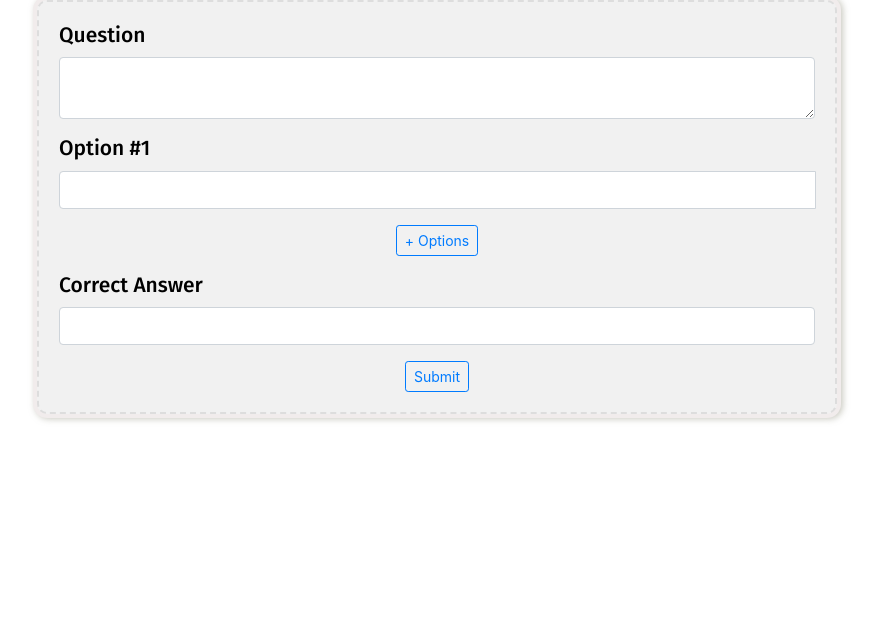
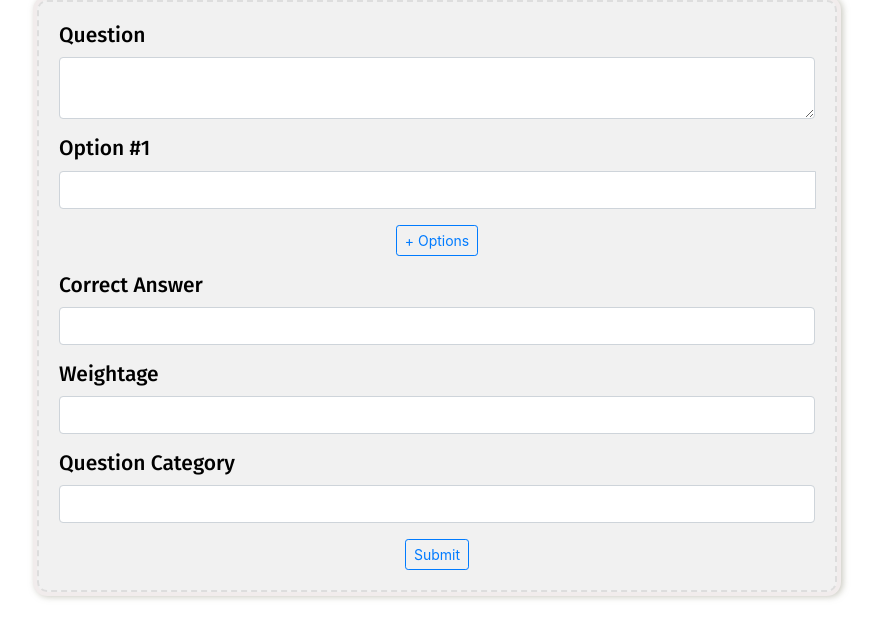
Before and after one commit to iamaswathi/Quiz, a React (Create React App) app in the folder quiz/: page / in a window 1280 px wide. Shown: the top 638 px of the page, without its empty margins (203-1080 px from the left). Built offline with nearby package versions, Linux system fonts and the light colour scheme.

Commit message:
pass data from child to parent form

```diff
--- a/quiz/src/components/add-new.component.js
+++ b/quiz/src/components/add-new.component.js
@@ -4,8 +4,12 @@ import FormItems from "./add-questions.component";
 export default class AddNewQuestion extends Component {
   constructor(props) {
     super(props);
-    this.state = { question: '', answerOptions: ['input-0'], correctAnswer: '',
-    weightage: 0, counter: 0 };
+    this.state = {
+      question: '',
+      answerOptions: [],
+      correctAnswer: '',
+      weightage: 0,
+      category: '' };
     this.handleSubmit = this.handleSubmit.bind(this);
   }
 
@@ -17,14 +21,15 @@ export default class AddNewQuestion extends Component {
 
   handleSubmit = (e) => {
     e.preventDefault();
-    console.log(e.target);
-    // console.log(e.target.FormItems);
-    console.log(JSON.stringify(this.state));
     console.log('Form Value Changed -> ', this.state);
   }
-  handleToUpdate = (someArg) => {
-    alert('We pass argument from Child to Parent: ' + someArg);
-}
+
+  handleToUpdateParentByChild = (someArg) => {
+    console.log('We pass argument from Child to Parent: ' , someArg);
+    this.setState({
+      answerOptions: someArg
+    });
+  }
 
     render() {
         return (
@@ -34,12 +39,19 @@ export default class AddNewQuestion extends Component {
                   <label htmlFor="question" className="pull-left">Question</label>
                   <textarea className="form-control" name="question" />
                 </div>
-                {/* {this.state.answerOptions.map(input => <FormItems key={input} />)} */}
-                <FormItems handleToUpdate = {this.handleToUpdate}/>
+                <FormItems handleToUpdateParentByChild = {this.handleToUpdateParentByChild}/>
 
                 <div className="form-group">
                   <label htmlFor="correctAnswer" className="pull-left">Correct Answer</label>
                   <input type="text" className="form-control" name="correctAnswer" />
+                </div>
+                <div className="form-group">
+                  <label htmlFor="weightage" className="pull-left">Weightage</label>
+                  <input type="number" className="form-control" name="weightage" />
+                </div>
+                <div className="form-group">
+                  <label htmlFor="category" className="pull-left">Question Category</label>
+                  <input type="number" className="form-control" name="category" />
                 </div>
 
                 <button type="submit" className="btn btn-outline-primary btn-sm" >Submit</button>
--- a/quiz/src/components/add-questions.component.js
+++ b/quiz/src/components/add-questions.component.js
@@ -24,7 +24,7 @@ function FormItems(props)  {
   };
 
   return (
-    <div values={inputList}>
+    <div onChange={() => {props.handleToUpdateParentByChild(inputList)}} >
         {inputList.map((x, idx) => {
           let optionId = `Option-${idx}`
           return (
```
